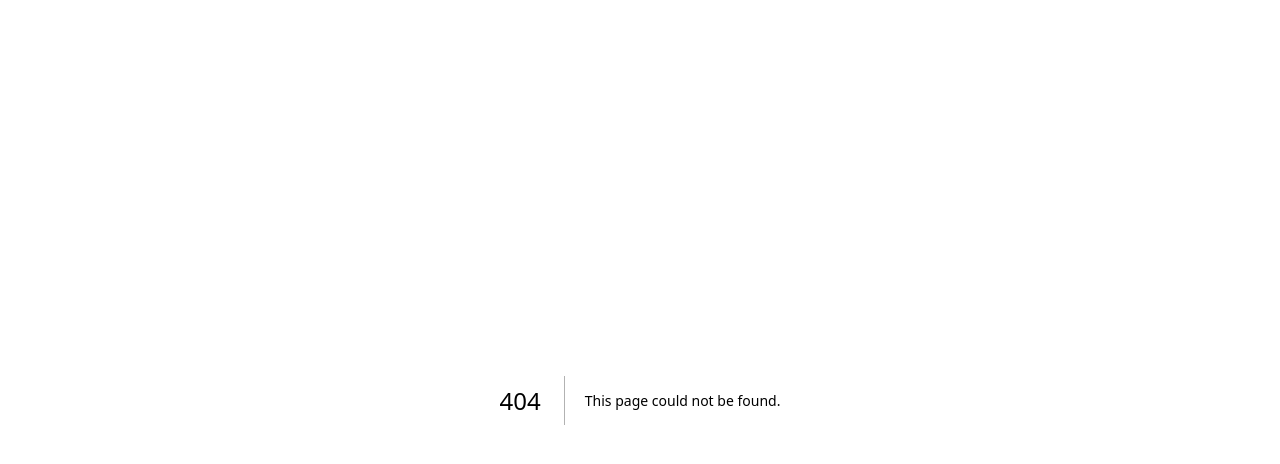
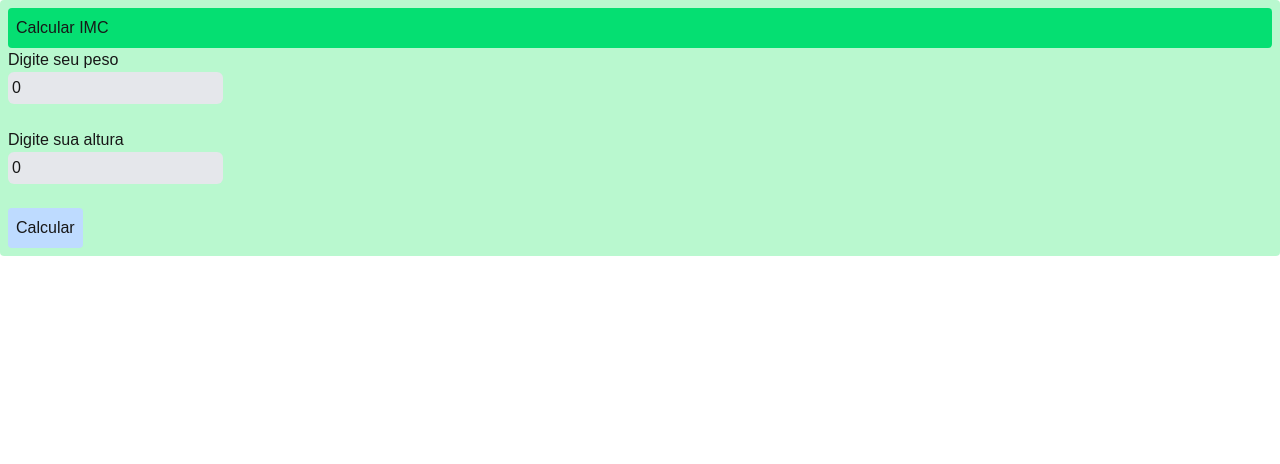
Before and after one commit to gabrielhdantaspimentel/Full-Stack-Web-com-Node-JavaScript-e-TypeScript, a Next.js app in the folder Section 30 - React/react-fundamentos/: page /fundamentos/MEU_IMC in a window 1280 px wide. Before the commit this address had no page. Shown: the top 464 px of the page. Built offline with nearby package versions, Linux system fonts and the light colour scheme.

Commit message:
Aula 332 - [Projeto] Interface Cálculo IMC - Ja fiz o meu em MEU_MC

```diff
--- /dev/null
+++ b/Section 30 - React/react-fundamentos/src/app/fundamentos/8_desafio/page.tsx
@@ -0,0 +1,45 @@
+'use client'
+
+import { useState } from "react"
+
+export default function Entrada(){
+
+
+
+    return (
+        <div className="p-2">
+            <h1>Calculo IMC</h1>
+            <hr />
+
+            <p>Digite seu peso</p>
+            <input
+            placeholder="ex: 90"
+            className="campo-texto"
+            type="text"
+            /> KG
+
+            <br />
+
+            <p>Digite seu peso</p>
+            <input
+            placeholder="ex: 1.83"
+            className="campo-texto"
+            type="text"
+            /> KG
+
+            <br />
+            <br />
+
+            <button
+            className="botao"
+            >
+                Calcular
+            </button>
+
+            <br />
+
+            <h4>Valor digitado: {}</h4>
+
+        </div>
+    )
+}
--- /dev/null
+++ b/Section 30 - React/react-fundamentos/src/app/fundamentos/MEU_IMC/page.tsx
@@ -0,0 +1,85 @@
+////////////////////////////////////////////////////////
+//              EXERCICIO AULA 332                    //
+//                  FIZ SOZINHO                       //
+////////////////////////////////////////////////////////
+
+'use client'
+
+import { useState } from 'react'
+
+export default function PageIMC(){
+    const [weight, setWeight] = useState(0)
+    const [height, setHeight] = useState(0)
+    const [result, setResult] = useState(0)
+    const [message, setMessage] = useState<string>('')
+
+    console.log(typeof weight)
+    console.log(typeof height)
+
+    function calculate(){
+        let ajustHeight = height / 100
+        setResult ( weight / (ajustHeight ** 2) )
+        if ( result < 18.5 ){
+            setMessage('Está baixo')
+        } else if ( result >= 18.5 && result <= 24.9 ) {
+            setMessage('Está na média')
+        } else {
+            setMessage('Está alto!')
+        }
+    }
+
+    function changeWeight(e: any){
+        setWeight ( Number(e.target.value) )
+
+    }
+
+    function changeHeight(e: any){
+        setHeight ( Number(e.target.value) )
+    }
+
+    return (
+        <div className="bg-green-200 p-2 rounded">
+            <h1
+            className="bg-green-400 p-2 rounded"
+            >
+                Calcular IMC
+            </h1>
+
+            <p>Digite seu peso</p>
+            <input
+            value={weight}
+            onChange={changeWeight}
+            className="campo-texto"
+            type='number'/>
+
+            <br/>
+            <br/>
+
+            <p>Digite sua altura</p>
+            <input
+            value={height}
+            onChange={changeHeight}
+            className="campo-texto"
+            type='number'/>
+
+            <br/>
+            <br/>
+
+            <button
+            onClick={(calculate)}
+            className="bg-blue-200 p-2 rounded hover:bg-blue-700 active:bg-green-400">
+                Calcular
+            </button>
+
+            {result > 0 && (
+                <div>
+                    <p>Seu IMC é: {result.toFixed(2)}</p>
+                    <p>{message}</p>
+                </div>
+            )}
+
+        </div>
+    )
+
+
+}
--- a/Section 30 - React/react-fundamentos/src/app/globals.css
+++ b/Section 30 - React/react-fundamentos/src/app/globals.css
@@ -37,3 +37,9 @@ body {
   @apply bg-gray-200 p-1;
   @apply rounded-md;
 }
+
+.botao {
+
+  @apply bg-blue-200 p-1;
+  @apply rounded-md hover:bg-green-200 hover:text-green-700;
+}
```
